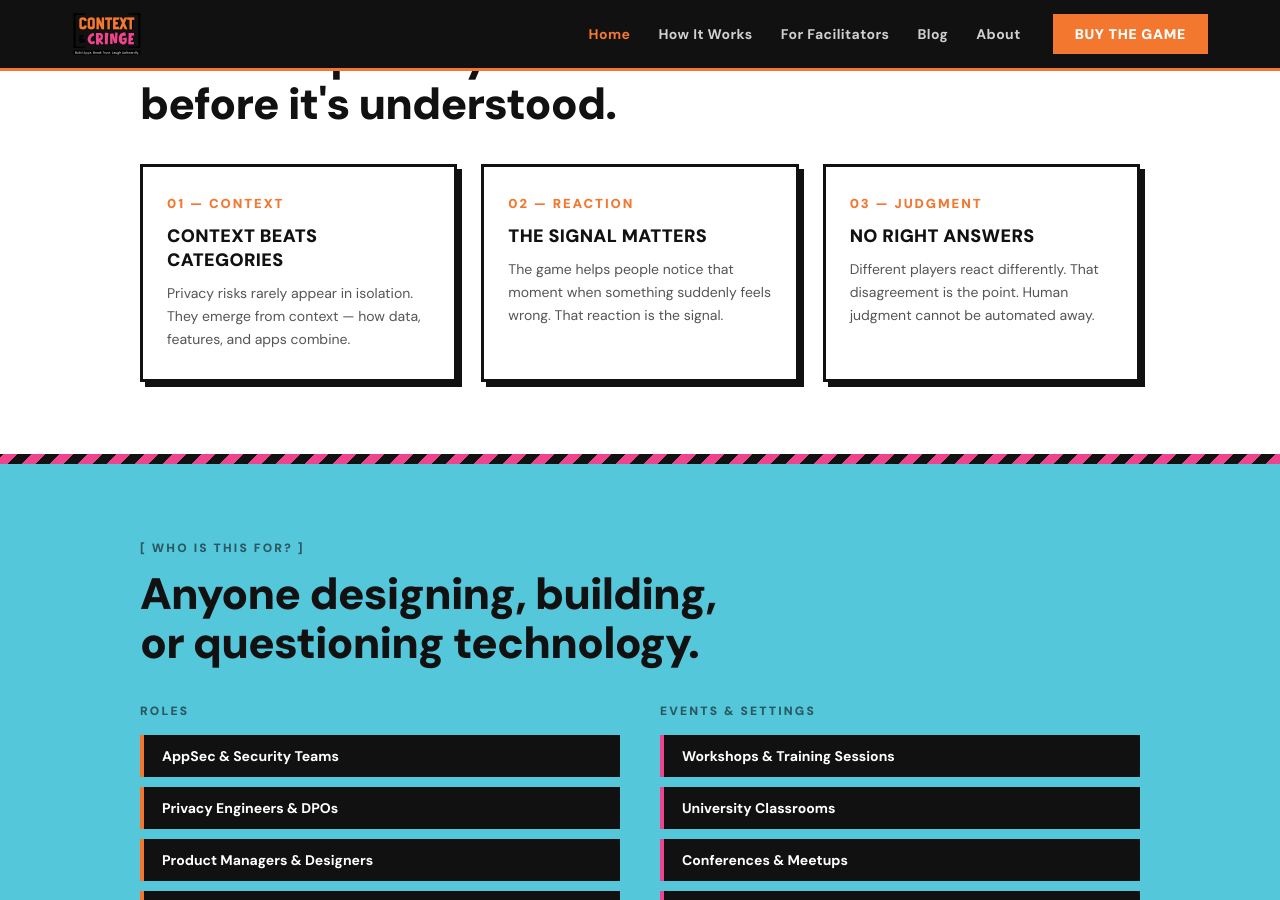
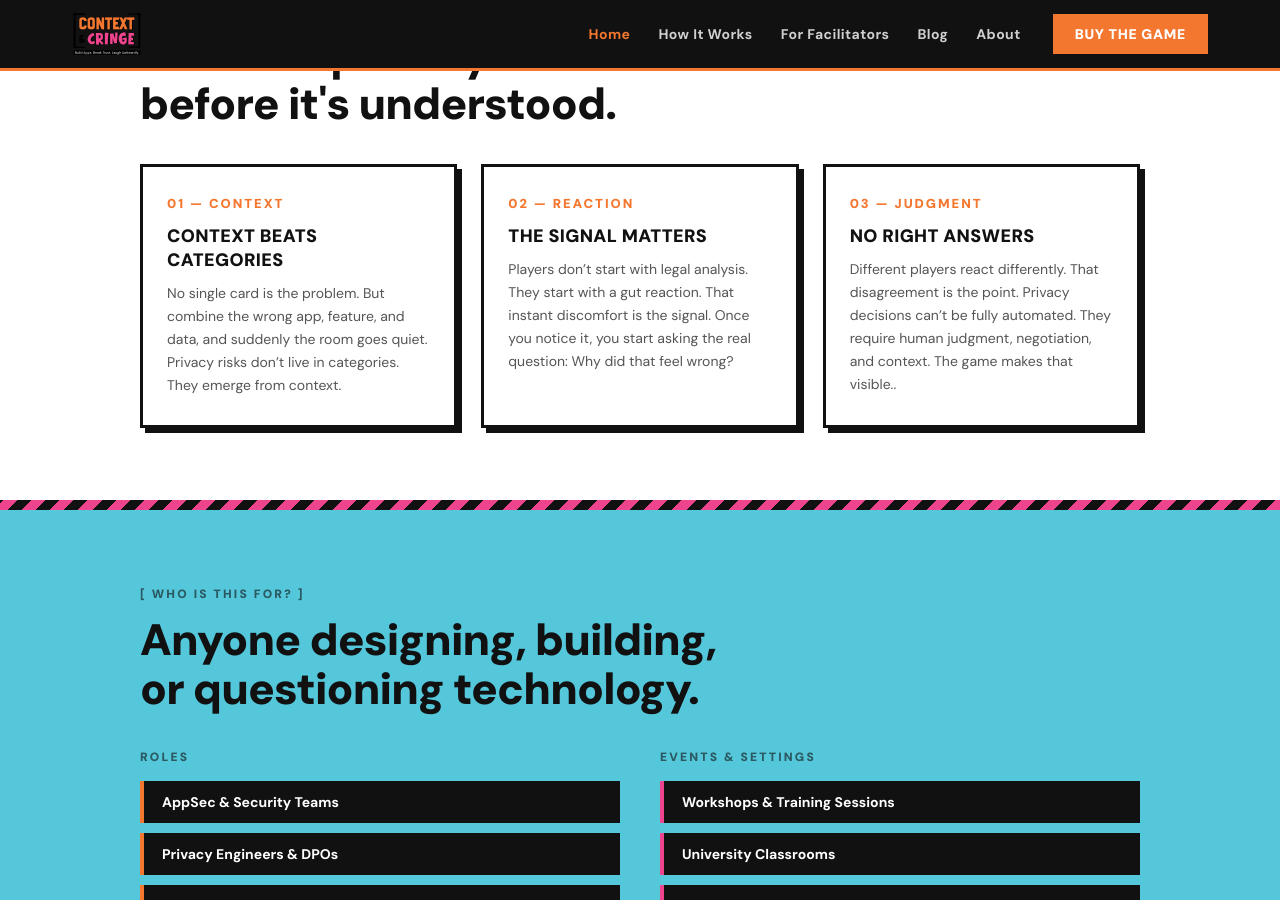
Before and after one commit to ContextAndCringe/www, a Jekyll site: the page built from index.html, in a window 1280 px wide and 900 px high, scrolled down 2237 px. Built offline with Jekyll 4.4.1, drawn with Linux system fonts in a browser that asks for light colours.

Commit message:
Revise privacy context and judgment paragraphs

```diff
--- a/index.html
+++ b/index.html
@@ -186,17 +186,17 @@ extra_css: |
       <div class="why-card">
         <div class="why-num">01 &mdash; Context</div>
         <h3>Context beats categories</h3>
-        <p>Privacy risks rarely appear in isolation. They emerge from context &mdash; how data, features, and apps combine.</p>
+        <p>No single card is the problem. But combine the wrong app, feature, and data, and suddenly the room goes quiet. Privacy risks don’t live in categories. They emerge from context.</p>
       </div>
       <div class="why-card">
         <div class="why-num">02 &mdash; Reaction</div>
         <h3>The signal matters</h3>
-        <p>The game helps people notice that moment when something suddenly feels wrong. That reaction is the signal.</p>
+        <p>Players don’t start with legal analysis. They start with a gut reaction. That instant discomfort is the signal. Once you notice it, you start asking the real question: Why did that feel wrong?</p>
       </div>
       <div class="why-card">
         <div class="why-num">03 &mdash; Judgment</div>
         <h3>No right answers</h3>
-        <p>Different players react differently. That disagreement is the point. Human judgment cannot be automated away.</p>
+        <p>Different players react differently. That disagreement is the point. Privacy decisions can’t be fully automated. They require human judgment, negotiation, and context. The game makes that visible..</p>
       </div>
     </div>
   </div>
```
